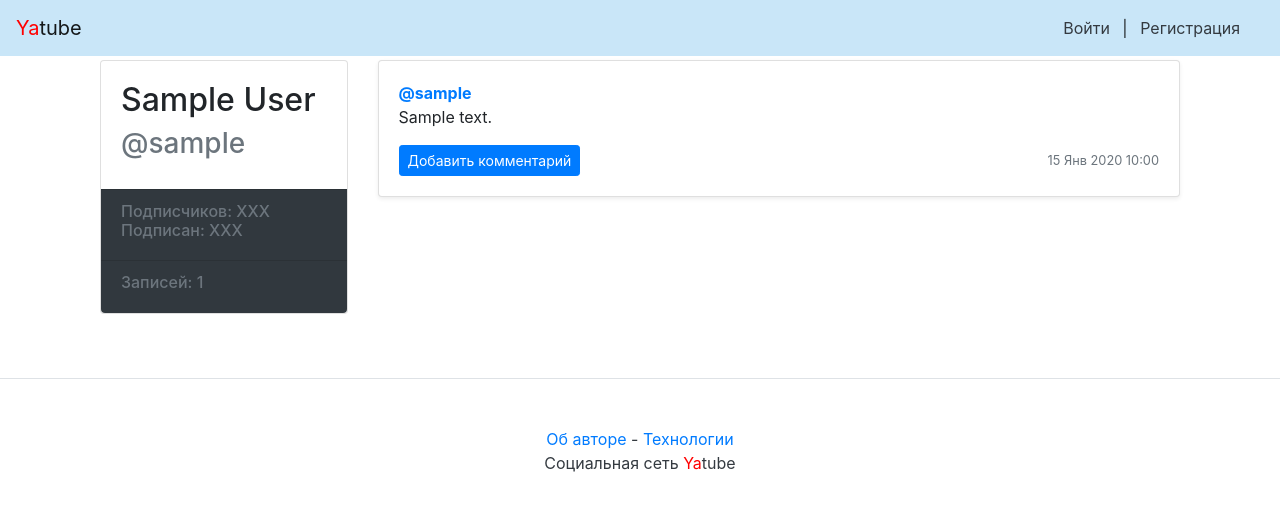
After one commit to DavidGQK/NotTwitter, a Django app: a page that uses yatube/templates/nav.html in a window 1280 px wide. The commit adds this page. Shown: the top 511 px of the page. Run offline with Django 3.2, Linux system fonts and the light colour scheme; tables that the repository leaves empty hold one stand-in row (values such as "Sample post"); some libraries are stand-ins or nearby versions.

Commit message:
Added a profile page with some settings

```diff
--- /dev/null
+++ b/yatube/posts/templates/profile.html
@@ -0,0 +1,66 @@
+{% extends "base.html" %}
+{% block title %} {{profile.get_full_name}} {% endblock %}
+{% block content %}
+
+<main role="main" class="container">
+    <div class="row">
+            <div class="col-md-3 mb-3 mt-1">
+                    <div class="card">
+                            <div class="card-body">
+                                    <div class="h2 text">
+                                        <legend class="h2">{{profile.get_full_name}}</legend>
+                                    </div>
+                                    <div class="h3 text-muted">
+                                         @{{profile.username}}
+                                    </div>
+                            </div>
+                            <ul class="list-group list-group-flush">
+                                    <li class="list-group-item" style="background-color:#31383E;">
+                                            <div class="h6 text-muted">
+                                            Подписчиков: XXX <br />
+                                            Подписан: XXX
+                                            </div>
+                                    </li>
+                                    <li class="list-group-item" style="background-color:#31383E;">
+                                            <div class="h6 text-muted">
+                                                Записей: {{posts_count}}
+                                            </div>
+                                    </li>
+                            </ul>
+                    </div>
+            </div>
+
+            <div class="col-md-9">
+
+                {% for post in page %}
+                    <div class="card mb-3 mt-1 shadow-sm">
+                            <div class="card-body">
+                                    <p class="card-text">
+                                            <a href="/{{profile.username}}/"><strong class="d-block text-gray-dark">@{{profile.username}}</strong></a>
+                                            {{ post.text|linebreaksbr }}
+                                    </p>
+                                    <div class="d-flex justify-content-between align-items-center">
+                                            <div class="btn-group ">
+                                                    <a class="btn btn-sm btn-primary" href="/{{profile.username}}/{{post.id}}/" role="button">Добавить комментарий</a>
+                                                    {% if profile.username == user.username %}
+                                                    <a class="btn btn-sm btn-primary" href="/{{profile.username}}/{{post.id}}/edit" role="button">Редактировать</a>
+                                                    <a class="btn btn-sm btn-primary" href="/{{profile.username}}/{{post.id}}/delete" role="button">Удалить</a>
+                                                    {% endif %}
+                                            </div>
+                                            <small class="text-muted">{{ post.pub_date|date:"d M Y H:i" }}</small>
+                                    </div>
+                            </div>
+                    </div>
+                {% endfor %}
+
+                {% if page.has_other_pages %}
+                        {% include "paginator.html" with items=page paginator=paginator%}
+                {% endif %}
+
+     </div>
+    </div>
+</main>
+
+
+
+{% endblock %}
--- a/yatube/posts/urls.py
+++ b/yatube/posts/urls.py
@@ -7,13 +7,13 @@ urlpatterns = [
     path('', views.index, name='index'),
     path("new/", views.new_post, name="new_post"),
     path("group/<slug:slug>/", views.group_posts),
-    # # Профайл пользователя
-    # path('<str:username>/', views.profile, name='profile'),
-    # # Просмотр записи
-    # path('<str:username>/<int:post_id>/', views.post_view, name='post'),
-    # path(
-    #     '<str:username>/<int:post_id>/edit/',
-    #     views.post_edit,
-    #     name='post_edit'
-    # ),
+    # Профайл пользователя
+    path('<str:username>/', views.profile, name='profile'),
+    # Просмотр записи
+    path('<str:username>/<int:post_id>/', views.post_view, name='post'),
+    path(
+        '<str:username>/<int:post_id>/edit/',
+        views.post_edit,
+        name='post_edit'
+    ),
 ]
--- a/yatube/posts/views.py
+++ b/yatube/posts/views.py
@@ -4,24 +4,48 @@ from .models import Post, Group
 from .forms import PostForm
 from django.contrib.auth.decorators import login_required
 from django.core.paginator import Paginator
+from django.contrib.auth import get_user_model
 
 
-# def profile(request, username):
-#         # тут тело функции
-#         return render(request, 'profile.html', {})
+User = get_user_model()
 
 
-# def post_view(request, username, post_id):
-#         # тут тело функции
-#         return render(request, 'post.html', {})
+def profile(request, username):
+    profile = get_object_or_404(User, username=username)
+    post_list = Post.objects.filter(author = profile).order_by('-pub_date').all()
+    paginator = Paginator(post_list, 10)
+    page_number = request.GET.get('page')
+    posts_count = post_list.count()
+    page = paginator.get_page(page_number)
+    context = {'profile': profile, 'page': page, 'paginator': paginator, 'posts_count': posts_count}
+    return render(request, "profile.html", context)
 
 
-# def post_edit(request, username, post_id):
-#         # тут тело функции. Не забудьте проверить,
-#         # что текущий пользователь — это автор записи.
-#         # В качестве шаблона страницы редактирования укажите шаблон создания новой записи
-#         # который вы создали раньше (вы могли назвать шаблон иначе)
-#         return render(request, 'post_new.html', {})
+def post_view(request, username, post_id):
+    profile = get_object_or_404(User, username=username)
+    post = get_object_or_404(Post, pk=post_id)
+    post_list = Post.objects.filter(author = profile).order_by('-pub_date').all()
+    posts_count = post_list.count()
+    context = {'profile': profile, 'post': post, 'posts_count': posts_count}
+    return render(request, "post.html", context)
+
+
+def post_edit(request, username, post_id):
+    if request.user.username != username:
+        return redirect(f'/{username}/{post_id}')
+
+    title = "Редактировать запись"
+    btn_caption = "Сохранить"
+    post = get_object_or_404(Post, pk=post_id)
+    if request.method == 'POST':
+        form = PostForm(request.POST, instance=post)
+        if form.is_valid():
+            n_post = form.save(commit=False)
+            n_post.author = request.user
+            n_post.save()
+            return redirect(f'/{username}/{post_id}')
+    form = PostForm(instance=post)
+    return render(request, 'post_edit.html', {'form': form, 'title': title, 'btn_caption': btn_caption, 'post': post})
 
 @login_required
 def new_post(request):
@@ -34,7 +58,7 @@ def new_post(request):
         post.save()
         return redirect("index")
     form = PostForm()
-    return render(request, "post_edit.html", {"form": form, "title": title, "btn_caption": btn_caption})
+    return render(request, "post_new.html", {"form": form, "title": title, "btn_caption": btn_caption})
 
 # view-функция для страницы сообщества
 def group_posts(request, slug):
@@ -45,9 +69,6 @@ def group_posts(request, slug):
     posts = Post.objects.filter(group=group).order_by("-pub_date")[:12]
     return render(request, "group.html", {"group": group, "posts": posts})
 
-# def index(request):
-#     latest = Post.objects.order_by("-pub_date")[:11]
-#     return render(request, "index.html", {"posts": latest})
 
 def index(request):
         post_list = Post.objects.order_by('-pub_date').all()
--- a/yatube/templates/nav.html
+++ b/yatube/templates/nav.html
@@ -1,9 +1,9 @@
-<nav class="navbar navbar-light" style="background-color: #e3f2fd;">
+<nav class="navbar navbar-light" style="background-color: rgb(201, 230, 248);">
     <a class="navbar-brand" href="/"><span style="color:red">Ya</span>tube</a>
     <nav class="my-2 my-md-0 mr-md-3">
         {% if user.is_authenticated %}
-        <a class="p-2 btn btn-primary" href="{% url 'new_post' %}">Добавить запись</a>
-        Пользователь: {{ user.username }}.
+        <a class="p-2 text-dark" href="{% url 'new_post' %}">Новая запись</a>
+        Пользователь: <a href="/../{{ user.username }}">{{ user.username }}</a>.
         <a class="p-2 text-dark" href="{% url 'password_change' %}">Изменить пароль</a>
         <a class="p-2 text-dark" href="{% url 'logout' %}">Выйти</a>
         {% else %}
```
Also changed, not shown: yatube/posts/templates/post.html (added, +61 -0 lines), yatube/posts/templates/post_new.html (added, +34 -0 lines).
